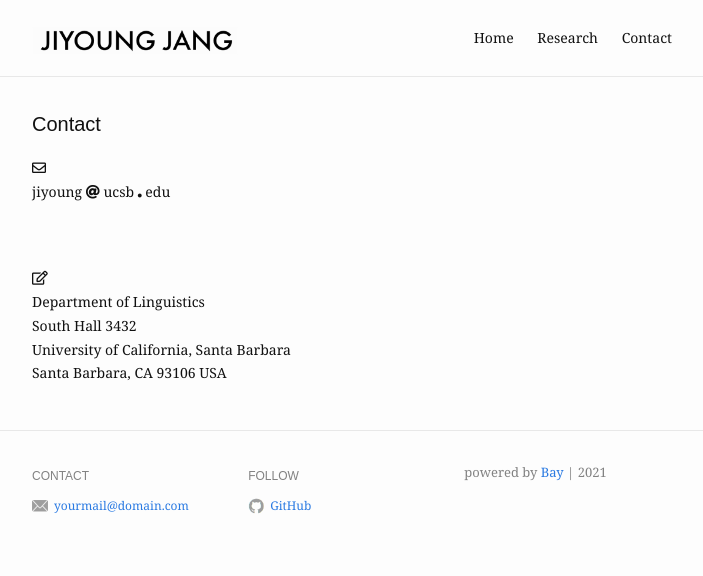
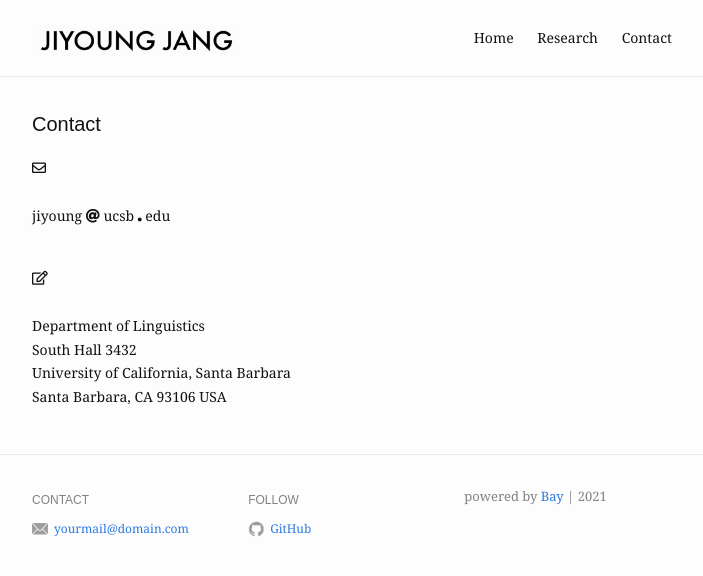
Before and after one commit to jiyoungj/jiyoungj.github.io, a Jekyll site: the page built from contact.md, in a window 1280 px wide. Shown: the top 576 px of the page, without its empty margins (288-991 px from the left). Built offline with Jekyll 4.4.1, drawn with Linux system fonts in a browser that asks for light colours; nearby versions of some CDN libraries.

Commit message:
Update contact.md

```diff
--- a/contact.md
+++ b/contact.md
@@ -7,10 +7,10 @@ slug: /contact
 
 <link rel="stylesheet" href="https://cdnjs.cloudflare.com/ajax/libs/font-awesome/5.13.0/css/all.min.css"  integrity="sha256-h20CPZ0QyXlBuAw7A+KluUYx/3pK+c7lYEpqLTlxjYQ=" crossorigin="anonymous">
 
-<i class="far fa-envelope"></i><br>
-jiyoung <i class="fas fa-at"></i> ucsb <i class="fas fa-circle fa-xs" style="font-size: 0.25rem;"></i> edu <br><br><br>
+<i class="far fa-envelope"></i><br><br>
+jiyoung <i class="fas fa-at"></i> ucsb <i class="fas fa-circle fa-xs" style="font-size: 0.25rem;"></i> edu <br><br>
 
-<i class="far fa-edit"></i><br>
+<i class="far fa-edit"></i><br><br>
 Department of Linguistics<br>
 South Hall 3432<br>
 University of California, Santa Barbara<br>
```
